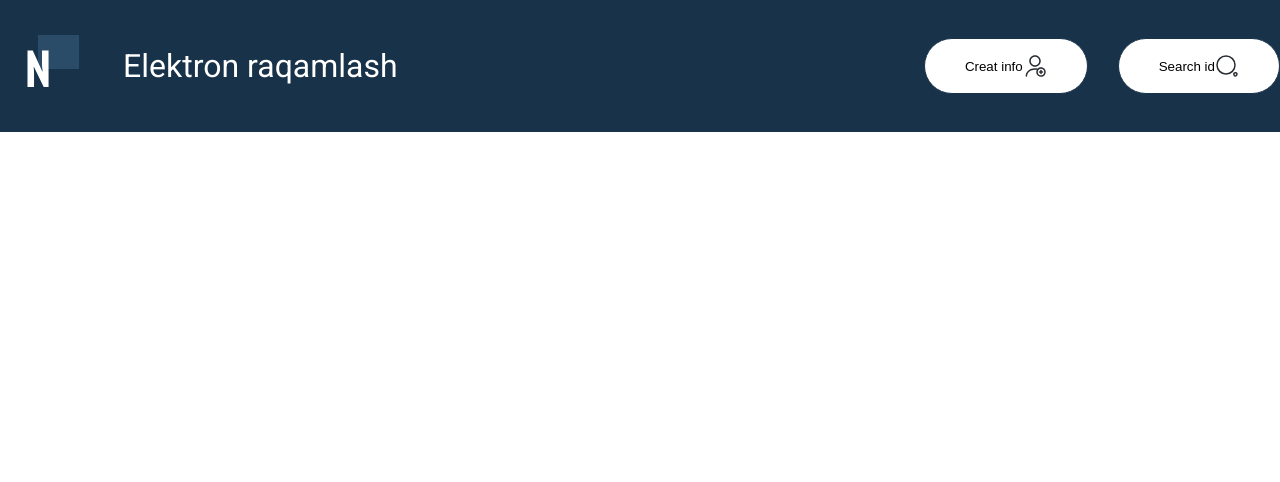
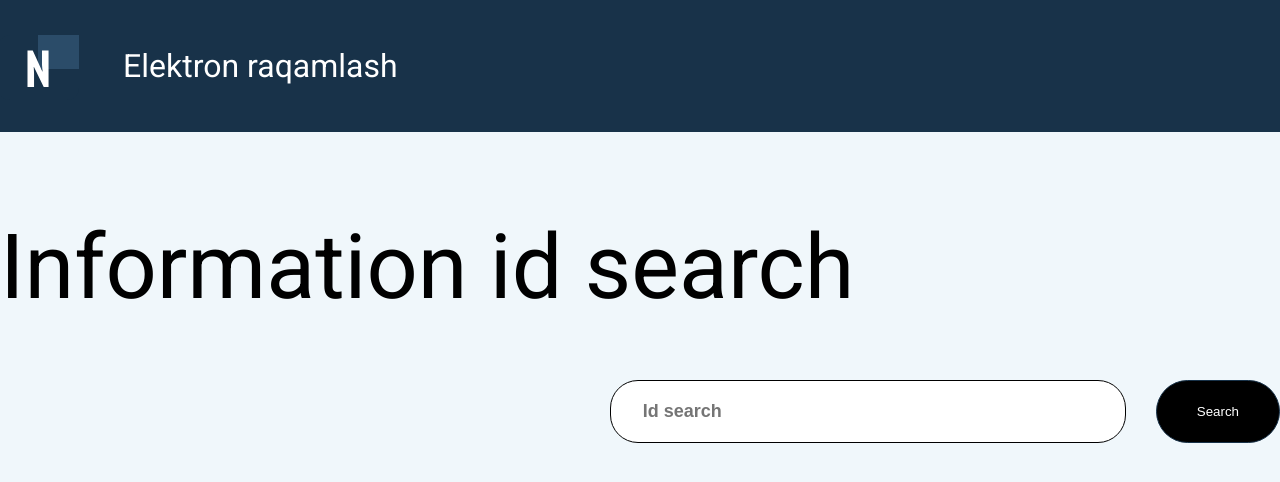
Before and after one commit to mustofaqulov/Elelktron-raqamlash, a React (Vite) app: page / in a window 1280 px wide. Shown: the top 482 px of the page. Built offline with nearby package versions, Linux system fonts and the light colour scheme.

Commit message:
feat: creat searchpage

```diff
--- a/package.json
+++ b/package.json
@@ -14,7 +14,7 @@
     "prop-types": "^15.8.1",
     "react": "^18.2.0",
     "react-dom": "^18.2.0",
-    "react-router-dom": "^6.21.1",
+    "react-router-dom": "^6.21.3",
     "sass": "^1.70.0"
   },
   "devDependencies": {
--- a/src/App.jsx
+++ b/src/App.jsx
@@ -1,11 +1,13 @@
 // import HomePage from "./pages/Home/HomePage";
+import { SearchPage } from "./pages/Searchpage/SearchPage";
 import "./styles/_base.scss";
-import InformationPage from "./pages/InformationPage/Information";
+// import InformationPage from "./pages/InformationPage/Information";
 function App() {
   return (
     <>
       {/* <HomePage /> */}
-      <InformationPage />
+      {/* <InformationPage /> */}
+      <SearchPage />
     </>
   );
 }
--- a/src/components/Button/Button.scss
+++ b/src/components/Button/Button.scss
@@ -10,4 +10,10 @@ button{
   border-radius:48px;
   border:none;
   border:1px solid #183249;
+  transition: 0.2s ease all;
 }
+button:active{
+  transform: scale(0.98);
+  background-color: rgb(210, 210, 210);
+  border:1px solid black;
+}
--- a/src/components/Header/header.scss
+++ b/src/components/Header/header.scss
@@ -20,9 +20,3 @@ nav{
     }
   }
 }
-
-// @media only screen and (max-width: 1000px) {
-//   nav{
-//     background:red;
-//   }
-// }
--- /dev/null
+++ b/src/components/Inputs/Search/SearchInputs.jsx
@@ -0,0 +1,36 @@
+import { useState } from "react";
+import "./searchInput.scss";
+
+export function SearchInput({setResults}) {
+  const [input, setInput] = useState("");
+  const fetchData = (value) => {
+    fetch("https://jsonplaceholder.typicode.com/users")
+      .then((response) => response.json())
+      .then((json) => {
+        const results = json.filter((user) => {
+          return (
+            value &&
+            user &&
+            user.name &&
+            user.name.toLowerCase().includes(value)
+          );
+        });
+        setResults(results)
+      });
+  };
+
+  const handleChange = (value) => {
+    setInput(value);
+    fetchData(value);
+  };
+  return (
+    <>
+      <input
+        type="text"
+        placeholder="Id search"
+        value={input}
+        onChange={(e) => handleChange(e.target.value)}
+      />
+    </>
+  );
+}
--- /dev/null
+++ b/src/components/Inputs/Search/searchInput.scss
@@ -0,0 +1,8 @@
+input {
+  width: 450px;
+  padding: 20px 32px;
+  border-radius: 28px;
+  border: 1px solid black;
+  font-size: 18px;
+  font-weight: 600;
+}
--- a/src/components/Modal/Modal.jsx
+++ b/src/components/Modal/Modal.jsx
@@ -27,11 +27,7 @@ export function Modal({ open, onClose }) {
               <input autoComplete="off" id="email" type="password" />
             </div>
             <div className="login-btn">
-              <Button
-                onClick={<Information />}
-                title="Tizimga kirish"
-                icon={<OpenIcon />}
-              />
+              <Button title="Tizimga kirish" icon={<OpenIcon />} />
             </div>
           </div>
         </div>
--- /dev/null
+++ b/src/pages/Searchpage/SearchPage.jsx
@@ -0,0 +1,27 @@
+import { useState } from "react";
+import { Header } from "../../components/Header/Header";
+import { Button } from "../../components/Button/Button";
+import "./searchPage.scss";
+import { SearchInput } from "../../components/Inputs/Search/SearchInputs";
+import SearchResultsList from "./SearchResultsList";
+
+export function SearchPage() {
+  const [results, setResults] = useState([]);
+  return (
+    <>
+      <Header />
+      <div className="container">
+        <div className="search-promo">
+          <h1>Information id search</h1>
+          <div className="content-search">
+            <SearchInput setResults={setResults} />
+            <Button title={"Search"} />
+          </div>
+          <div className="search-result">
+            <SearchResultsList results={results} />
+          </div>
+        </div>
+      </div>
+    </>
+  );
+}
--- /dev/null
+++ b/src/pages/Searchpage/SearchResultsList.jsx
@@ -0,0 +1,19 @@
+import "./searchResult.scss";
+import NumberLogo from "../../assets/icons/logo.svg?react";
+export function SearchResultsList({ results }) {
+  return (
+    <>
+      <div className="result-list">
+        {results.map((result, id) => {
+          return (
+            <div key={id}>
+              {result.name} {<NumberLogo />}
+            </div>
+          );
+        })}
+      </div>
+    </>
+  );
+}
+
+export default SearchResultsList;
--- /dev/null
+++ b/src/pages/Searchpage/searchPage.scss
@@ -0,0 +1,27 @@
+body {
+  background-color: #f0f7fb;
+}
+.search-promo {
+  padding-top: 83px;
+  h1 {
+    font-size: 90px;
+    font-weight: 400;
+  }
+  .content-search {
+    margin-top: 60px;
+    display: flex;
+    justify-content: flex-end;
+    input {
+      width: 450px;
+      padding: 20px 32px;
+      border-radius: 28px;
+      border: 1px solid black;
+      font-size: 18px;
+      font-weight: 600;
+    }
+    button {
+      background-color: black;
+      color: white;
+    }
+  }
+}
--- /dev/null
+++ b/src/pages/Searchpage/searchResult.scss
@@ -0,0 +1,17 @@
+.result-list{
+  display: flex;
+  justify-content: space-between;
+  flex-wrap: wrap;
+  div{
+    padding: 0px 40px;
+    display: flex;
+    align-items: center;
+    justify-content: space-between;
+    font-size: 30px;
+    margin-top: 75px;
+    width: 301px;
+    height: 183px;
+    background-color: #fff;
+    box-shadow: 0px 4px 4px 0px #2B4C69;
+  }
+}
```
Also changed, not shown: 1 other file (tests, documents, lock files or other folders).
